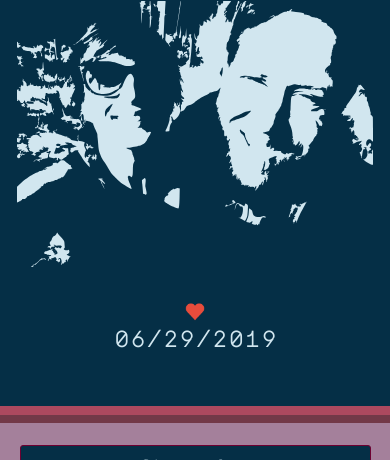
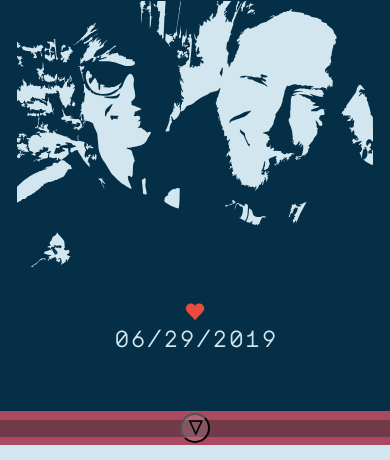
Before and after one commit to xezian/jasonandariel, a Gatsby site: page /photos in a window 390 px wide. Before the commit this address had no page. Shown: the part 231-691 px from the top of the page. Built offline with nearby package versions, Linux system fonts and the light colour scheme; Gatsby itself is replaced by a stand-in of ours.

Commit message:
scaffolding for what's to come plus collapsable nav on mobile

```diff
--- a/src/components/header.js
+++ b/src/components/header.js
@@ -9,7 +9,7 @@ const Header = ({ bride, groom, eventStart }) => (
     <div
       style={{
         background: `#052f46`,
-        height: `620px`,
+        height: `625px`,
       }}
     >
       <div
--- a/src/components/nav.js
+++ b/src/components/nav.js
@@ -12,10 +12,33 @@ const NavStyles = styled.div`
   border-top: 17px ridge #b03045af;
   border-bottom: 17px groove #b03045af;
   margin-bottom: 20px;
-  @media screen and (max-width: 790px) {
+  @media screen and (max-width: 792px) {
     flex-direction: column;
     padding-left: 2.5vw;
     padding-right: 2.5vw;
+    padding: ${props => props.navPad};
+  }
+  button {
+    position: absolute;
+    display: none;
+    align-self: center;
+    top: ${props => props.top};
+    background-color: #eeeeee29;
+    border-radius: 50%;
+    font-family: 'Major Mono Display', monospace;
+    font-size: 20px;
+    height: 30px;
+    width: 30px;
+    :focus {
+      outline: none;
+    }
+    :active {
+      background-color: #eeeeee69;
+    }
+    @media screen and (max-width: 792px) {
+      display: inline-block;
+      top: ${props => props.top};
+    }
   }
   a {
     white-space: nowrap;
@@ -24,15 +47,15 @@ const NavStyles = styled.div`
     text-align: center;
     line-height: 20px;
     height: 35px;
-    margin: 5px;
+    margin-top: 5px;
+    margin-bottom: 5px;
     padding: 10px;
-    margin-right: 5vw;
-    margin-left: 5vw;
     color: #d1e6ef;
     background-color: #052f46;
     border-radius: 3px;
     border: 1px solid #6d0031;
-    @media screen and (max-width: 790px) {
+    @media screen and (max-width: 792px) {
+      display: ${props => props.displayAs};
       padding: 5px;
       line-height: 30px;
       margin-right: 2.5vw;
@@ -42,13 +65,47 @@ const NavStyles = styled.div`
 `
 
 export default class Nav extends Component {
+  state = {
+    displayLetter: 'V',
+    displayAs: 'none',
+    navPad: '0px',
+    top: '644px',
+  }
+  openSesame = e => {
+    e.preventDefault()
+    if (this.state.displayLetter === 'V') {
+      this.setState({
+        displayLetter: 'A',
+        displayAs: 'inline-block',
+        navPad: '2vh 5vw',
+        top: '850px', // 4 buttons
+        // top: '895px', // 5 buttons
+        // top: '940px', // 6 buttons
+        // top: '985px', // 7 buttons
+      })
+    } else if (this.state.displayLetter === 'A') {
+      this.setState({
+        top: '644px',
+        displayLetter: 'V',
+        navPad: '0px',
+        displayAs: 'none',
+      })
+    }
+  }
   render() {
     return (
-      <NavStyles>
+      <NavStyles
+        displayAs={this.state.displayAs}
+        navPad={this.state.navPad}
+        top={this.state.top}
+      >
+        <button onClick={this.openSesame}>{this.state.displayLetter}</button>
         <Link to="/places-2-stay/">Places to Stay</Link>
         <Link to="/things-2-do/">Things to Do</Link>
         <Link to="/registry/">Gift Registry</Link>
         <Link to="/where/">Where?</Link>
+        {/* <Link to="/posts/">Posts</Link> */}
+        {/* <Link to="/photos/">Photos</Link> */}
         {/* <Link to="/rsvp/">RSVP</Link> */}
       </NavStyles>
     )
--- /dev/null
+++ b/src/pages/photos.js
@@ -0,0 +1,27 @@
+import React from 'react'
+import { Link } from 'gatsby'
+
+import Layout from '../components/layout'
+import SEO from '../components/seo'
+
+const Photos = () => (
+  <Layout>
+    <SEO title="Photos" />
+    <div style={{ textAlign: `center`, maxWidth: `80vw` }}>
+      <h1>Photos</h1>
+      <p>
+        Here's where we'll begin sharing photographs once we have some to share!
+      </p>
+      <p>For the time-being this is a "coming soon" section</p>
+      <h3>♡</h3>
+      <ul style={{ maxWidth: `30vw`, margin: `0 auto`, listStyleType: `none` }}>
+        <hr />
+        <li>♡</li>
+        <hr />
+      </ul>
+      <Link to="/">Go back to the homepage</Link>
+    </div>
+  </Layout>
+)
+
+export default Photos
```
Also changed, not shown: src/pages/posts.js (added, +29 -0 lines).
